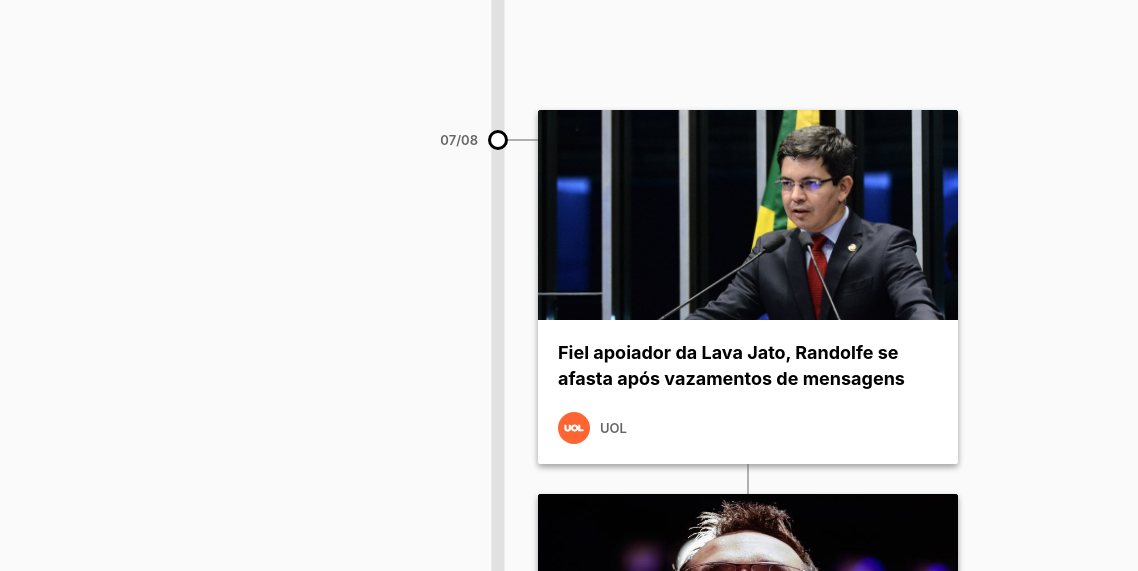
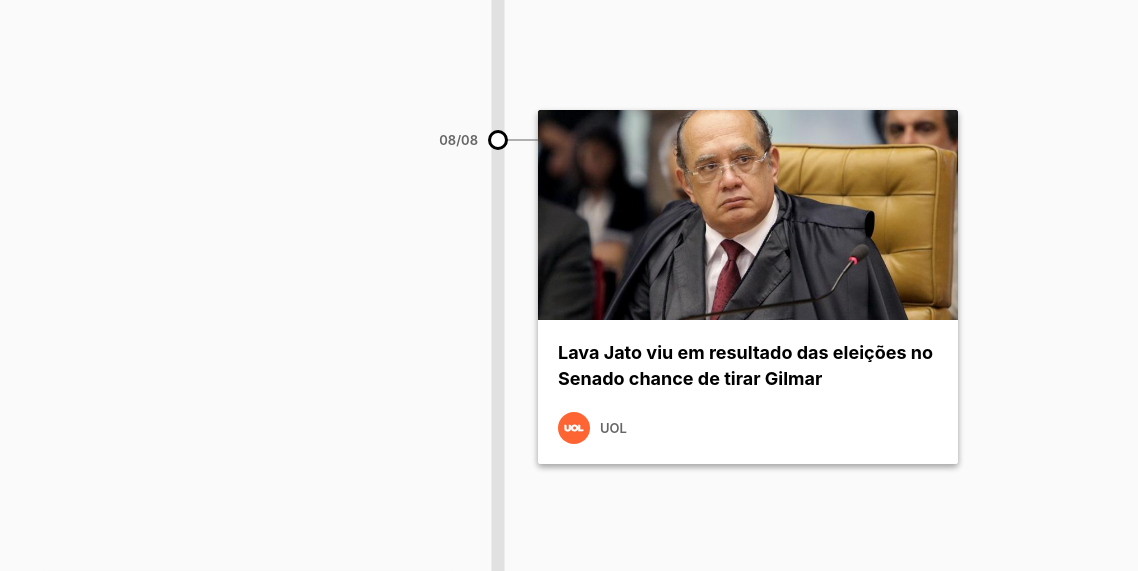
Before and after one commit to daviferreira/vazajato.me, a Gatsby site: page / in a window 1280 px wide. Shown: the part 195-766 px from the top of the page, 142-1280 px from the left. Built offline with nearby package versions, Linux system fonts and the light colour scheme; Gatsby itself is replaced by a stand-in of ours.

Commit message:
Add article

```diff
--- a/src/components/Timeline/Section/Article/Image.js
+++ b/src/components/Timeline/Section/Article/Image.js
@@ -328,6 +328,13 @@ const Image = ({ alt, id }) => {
           }
         }
       }
+      uol3: file(relativePath: { eq: "articles/uol-3.jpg" }) {
+        childImageSharp {
+          fluid(maxWidth: 800) {
+            ...GatsbyImageSharpFluid_withWebp
+          }
+        }
+      }
     }
   `);
 
--- a/src/data/articles.json
+++ b/src/data/articles.json
@@ -350,5 +350,13 @@
     "url": "https://noticias.uol.com.br/politica/ultimas-noticias/2019/08/07/fiel-apoiador-da-lava-jato-randolfe-se-afasta-apos-vazamentos-de-mensagens.htm",
     "publishDate": "2019-08-07",
     "source": "uol"
+  },
+  {
+    "id": "uol3",
+    "title": "Lava Jato viu em resultado das eleições no Senado chance de tirar Gilmar",
+    "description": "Procuradores da força-tarefa da Lava Jato em Curitiba viram o resultado do primeiro turno da eleição de 2018, que marcou expressiva renovação do Senado, como uma oportunidade para tentar art",
+    "url": "https://noticias.uol.com.br/politica/ultimas-noticias/2019/08/08/em-chats-lava-jato-cogita-puxao-de-orelha-e-impeachment-de-gilmar.htm",
+    "publishDate": "2019-08-08",
+    "source": "uol"
   }
 ]
```
Also changed, not shown: src/images/articles/uol-3.jpg (added).
